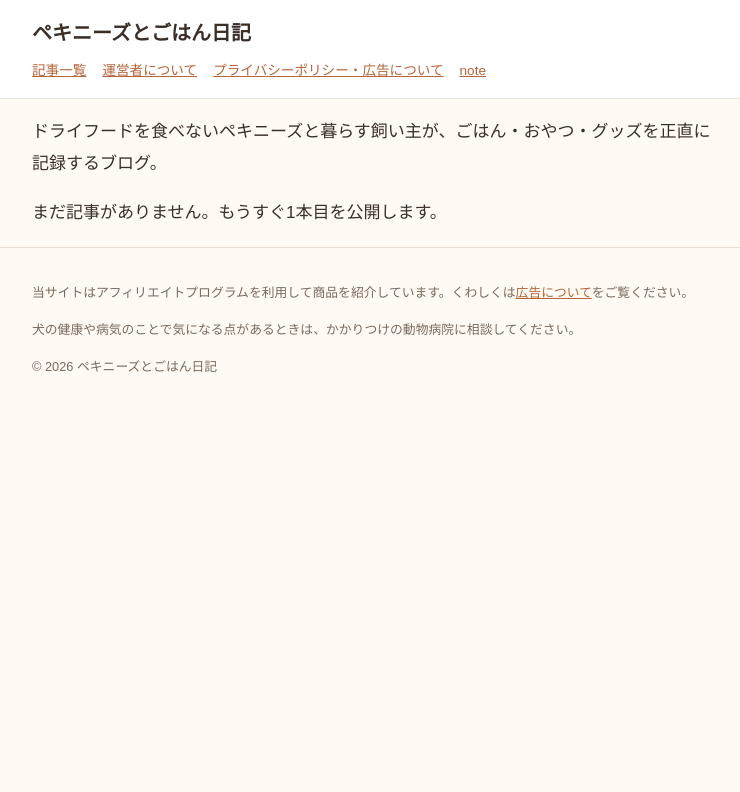
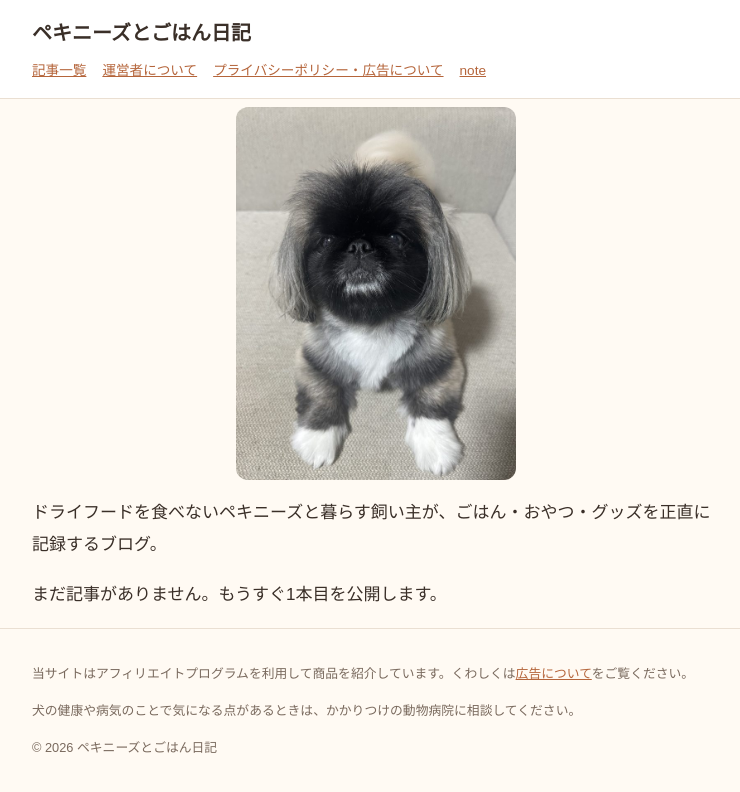
Before and after one commit to bbbooouuu67/bbbooouuu67.github.io, a Jekyll site: the page built from index.html, in a window 1280 px wide. Shown: the top 792 px of the page, without its empty margins (264-1004 px from the left). Built offline with Jekyll 4.4.1, drawn with Linux system fonts in a browser that asks for light colours.

Commit message:
テンの写真をトップと運営者紹介に追加
Co-Authored-By: Claude Opus 5.5 <noreply@anthropic.com>
Claude-Session: https://claude.ai/code/session_01AA1Hrke9BFqhSRTXnc2mrH

```diff
--- a/assets/style.css
+++ b/assets/style.css
@@ -23,3 +23,4 @@ main{padding:24px 16px 48px}
 table{border-collapse:collapse;width:100%;display:block;overflow-x:auto}
 th,td{border:1px solid var(--line);padding:6px 10px}
 .site-footer{border-top:1px solid var(--line);font-size:.8rem;color:var(--muted);padding:20px 0}
+.hero,.photo{display:block;width:100%;max-width:280px;height:auto;margin:8px auto 16px;border-radius:12px}
--- a/index.html
+++ b/index.html
@@ -3,6 +3,7 @@ layout: default
 title: 記事一覧
 ---
 <section class="intro">
+  <img class="hero" src="{{ '/assets/images/ten-top.jpg' | relative_url }}" alt="ペキニーズのテン" width="675" height="900">
   <p>{{ site.description }}</p>
 </section>
 {% if site.posts.size == 0 %}
```
Also changed, not shown: about.md (+2 -0 lines), assets/images/ten-about.jpg (added), assets/images/ten-top.jpg (added).
